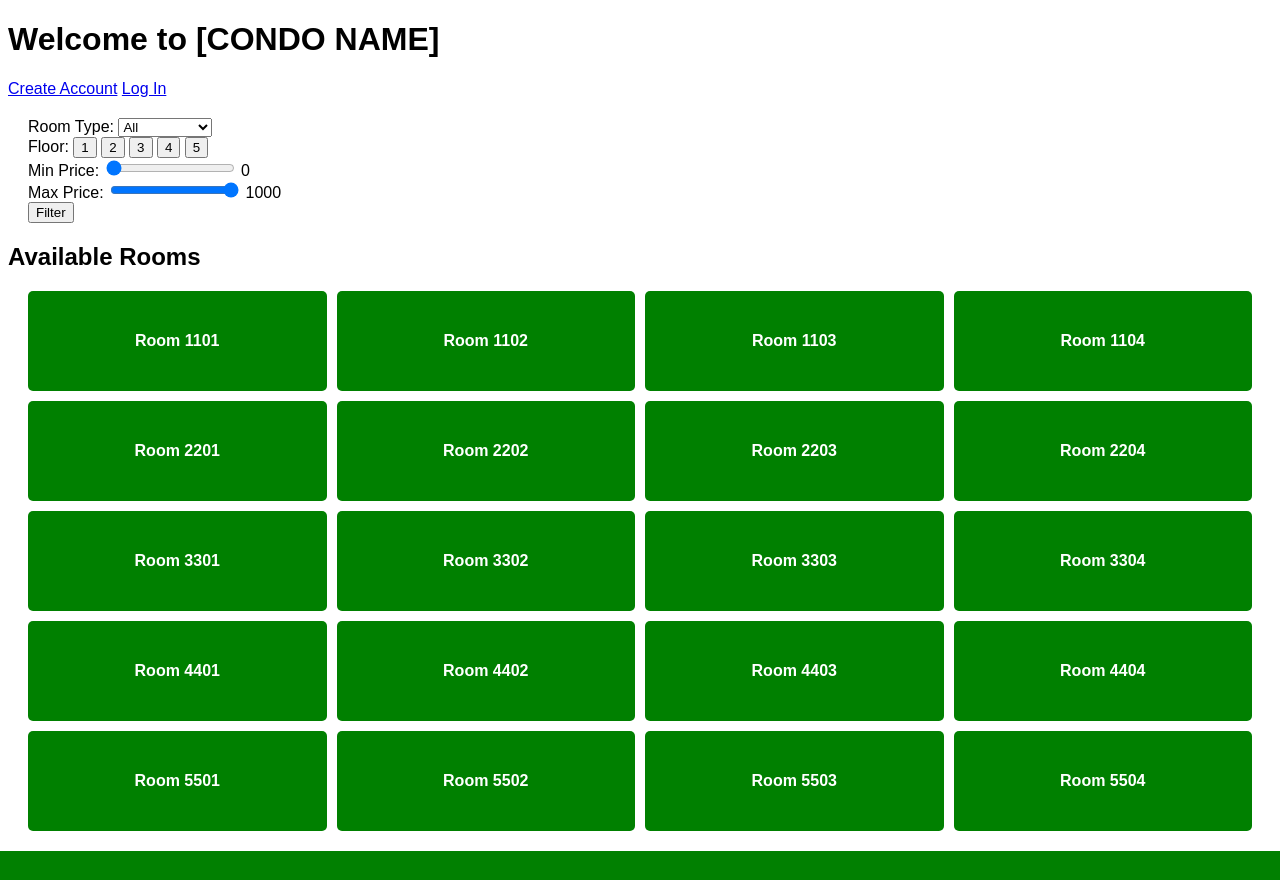
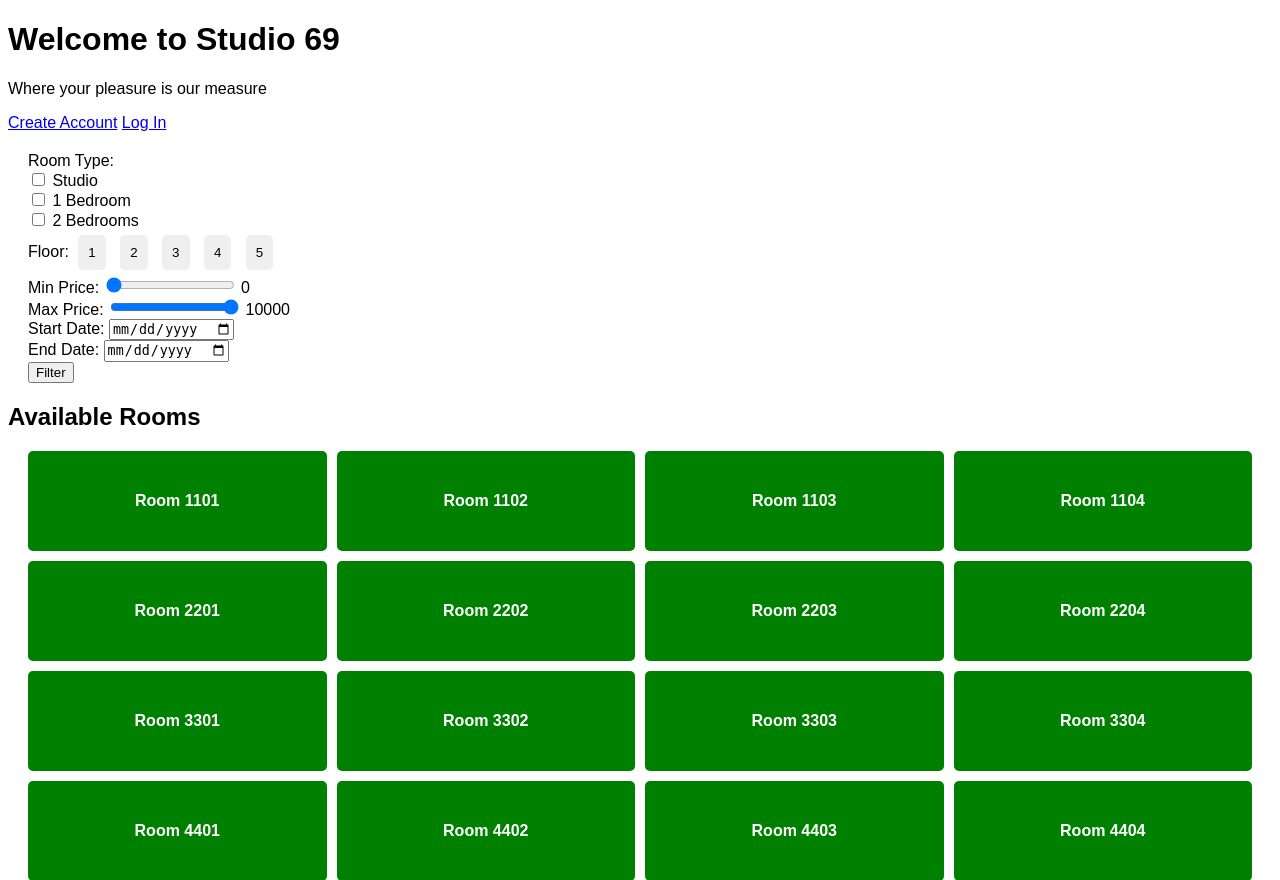
Before and after one commit to andrequiokeles/ITMGT25_Project, a Django app: page / in a window 1280 px wide. Shown: the top 880 px of the page. Before the commit the page ends 851 px from the top, so only its background shows below. Run offline with Django 5.2, Linux system fonts and the light colour scheme; data comes from the database, SQL or seed files in the repository; both versions use the stored data as it was after the commit.

Commit message:
project updates

```diff
--- a/condo_reservation/reservations/models.py
+++ b/condo_reservation/reservations/models.py
@@ -1,5 +1,6 @@
 from django.db import models
 from django.contrib.auth.models import User
+from datetime import date
 
 class Room(models.Model):
     ROOM_TYPES = (
@@ -10,16 +11,31 @@ class Room(models.Model):
 
     type = models.CharField(max_length=20, choices=ROOM_TYPES)
     floor = models.IntegerField()
-    unit = models.CharField(max_length=3)  # New field for unit
+    unit = models.CharField(max_length=3)
     price = models.DecimalField(max_digits=10, decimal_places=2)
     is_booked = models.BooleanField(default=False)
-    images = models.JSONField(default=list)  # Store image URLs
+    images = models.JSONField(default=list)
 
     def __str__(self):
-        return f"{self.type} on floor {self.floor} - Unit {self.unit} - ${self.price}"
+        return f"{self.type} on floor {self.floor} - Unit {self.unit} - ₱{self.price}"
+
+    def is_available(self, start_date, end_date):
+        bookings = self.booking_set.filter(
+            models.Q(start_date__lte=end_date) & models.Q(end_date__gte=start_date)
+        )
+        return not bookings.exists()
 
 class Booking(models.Model):
     user = models.ForeignKey(User, on_delete=models.CASCADE)
     room = models.ForeignKey(Room, on_delete=models.CASCADE)
     start_date = models.DateField()
     end_date = models.DateField()
+
+    def save(self, *args, **kwargs):
+        if self.start_date < date.today():
+            raise ValueError("Start date cannot be in the past.")
+        if self.end_date <= self.start_date:
+            raise ValueError("End date must be after start date.")
+        if not self.room.is_available(self.start_date, self.end_date):
+            raise ValueError("The room is not available for the selected dates.")
+        super().save(*args, **kwargs)
--- a/condo_reservation/reservations/templates/reservations/home.html
+++ b/condo_reservation/reservations/templates/reservations/home.html
@@ -2,7 +2,7 @@
 <!DOCTYPE html>
 <html>
 <head>
-    <title>Welcome to YO MAMA</title>
+    <title>Welcome to Studio 69</title>
     <style>
         body {
             font-family: Arial, sans-serif;
@@ -32,41 +32,62 @@
         .unavailable {
             background-color: red;
         }
+        .floor-button {
+            padding: 10px;
+            margin: 5px;
+            border: none;
+            border-radius: 5px;
+            cursor: pointer;
+        }
+        .selected {
+            background-color: green;
+            color: white;
+        }
     </style>
 </head>
 <body>
-    <h1>Welcome to [CONDO NAME]</h1>
+    <h1>Welcome to Studio 69</h1>
+    <p>Where your pleasure is our measure</p>
     <a href="{% url 'register' %}">Create Account</a>
     <a href="{% url 'login' %}">Log In</a>
 
     <div class="filter-container">
-        <form action="{% url 'filter_rooms' %}" method="get">
-            <label for="type">Room Type:</label>
-            <select name="type" id="type">
-                <option value="">All</option>
-                <option value="studio">Studio</option>
-                <option value="1-bed">1 Bedroom</option>
-                <option value="2-bed">2 Bedrooms</option>
-            </select>
+        <form id="filter-form" action="{% url 'filter_rooms' %}" method="get">
+            <div>
+                <label>Room Type:</label><br>
+                <label><input type="checkbox" name="room_types" value="studio"> Studio</label><br>
+                <label><input type="checkbox" name="room_types" value="1-bed"> 1 Bedroom</label><br>
+                <label><input type="checkbox" name="room_types" value="2-bed"> 2 Bedrooms</label><br>
+            </div>
 
             <div>
                 <label>Floor:</label>
-                <button type="submit" name="floor" value="1">1</button>
-                <button type="submit" name="floor" value="2">2</button>
-                <button type="submit" name="floor" value="3">3</button>
-                <button type="submit" name="floor" value="4">4</button>
-                <button type="submit" name="floor" value="5">5</button>
+                <button type="button" class="floor-button" data-floor="1">1</button>
+                <button type="button" class="floor-button" data-floor="2">2</button>
+                <button type="button" class="floor-button" data-floor="3">3</button>
+                <button type="button" class="floor-button" data-floor="4">4</button>
+                <button type="button" class="floor-button" data-floor="5">5</button>
+                <input type="hidden" name="floors" id="floors">
             </div>
 
             <div>
                 <label for="min_price">Min Price:</label>
-                <input type="range" name="min_price" id="min_price" min="0" max="1000" step="10" value="0">
+                <input type="range" name="min_price" id="min_price" min="0" max="10000" step="10" value="0">
                 <span id="min_price_value">0</span>
             </div>
             <div>
                 <label for="max_price">Max Price:</label>
-                <input type="range" name="max_price" id="max_price" min="0" max="1000" step="10" value="1000">
-                <span id="max_price_value">1000</span>
+                <input type="range" name="max_price" id="max_price" min="0" max="10000" step="10" value="10000">
+                <span id="max_price_value">10000</span>
+            </div>
+
+            <div>
+                <label for="start_date">Start Date:</label>
+                <input type="date" name="start_date" id="start_date" required>
+            </div>
+            <div>
+                <label for="end_date">End Date:</label>
+                <input type="date" name="end_date" id="end_date" required>
             </div>
 
             <button type="submit">Filter</button>
@@ -83,6 +104,11 @@
     </div>
 
     <script>
+        // Set minimum date for start date input
+        const today = new Date().toISOString().split('T')[0];
+        document.getElementById('start_date').setAttribute('min', today);
+        document.getElementById('end_date').setAttribute('min', today);
+
         const minPriceInput = document.getElementById('min_price');
         const minPriceValue = document.getElementById('min_price_value');
         minPriceInput.oninput = function() {
@@ -94,6 +120,42 @@
         maxPriceInput.oninput = function() {
             maxPriceValue.innerText = this.value;
         }
+
+        const floorButtons = document.querySelectorAll('.floor-button');
+        const floorsInput = document.getElementById('floors');
+        let selectedFloors = [];
+
+        floorButtons.forEach(button => {
+            button.addEventListener('click', function() {
+                const floor = this.getAttribute('data-floor');
+                if (selectedFloors.includes(floor)) {
+                    selectedFloors = selectedFloors.filter(f => f !== floor);
+                    this.classList.remove('selected');
+                } else {
+                    selectedFloors.push(floor);
+                    this.classList.add('selected');
+                }
+                floorsInput.value = selectedFloors.join(',');
+            });
+        });
+
+        // Add event listeners to enforce date validation
+        const startDateInput = document.getElementById('start_date');
+        const endDateInput = document.getElementById('end_date');
+
+        startDateInput.addEventListener('change', function() {
+            const startDate = new Date(this.value);
+            endDateInput.setAttribute('min', this.value);
+        });
+
+        endDateInput.addEventListener('change', function() {
+            const startDate = new Date(startDateInput.value);
+            const endDate = new Date(this.value);
+            if (endDate <= startDate) {
+                alert("End date must be after the start date.");
+                this.value = '';
+            }
+        });
     </script>
 </body>
 </html>
--- a/condo_reservation/reservations/urls.py
+++ b/condo_reservation/reservations/urls.py
@@ -3,7 +3,7 @@ from . import views
 
 urlpatterns = [
     path('', views.home, name='home'),
-    path('filter/', views.filter_rooms, name='filter_rooms'),
+    path('filter/', views.filter_rooms, name='filter_rooms'),  # This is for filtering rooms
     path('register/', views.register, name='register'),
     path('login/', views.user_login, name='login'),
     path('room/<int:room_id>/', views.room_detail, name='room_detail'),
--- a/condo_reservation/reservations/views.py
+++ b/condo_reservation/reservations/views.py
@@ -16,22 +16,30 @@ def room_detail(request, room_id):
     return render(request, 'reservations/room_detail.html', {'room': room})
 
 def filter_rooms(request):
-    if request.method == 'GET':
-        room_type = request.GET.get('type', '')
-        floor = request.GET.get('floor', '')
-        min_price = request.GET.get('min_price', 0)
-        max_price = request.GET.get('max_price', 1000000)
+    room_types = request.GET.getlist('room_types')
+    floors = request.GET.get('floors', '').split(',')
+    min_price = request.GET.get('min_price', 0)
+    max_price = request.GET.get('max_price', 10000)
+    start_date = request.GET.get('start_date')
+    end_date = request.GET.get('end_date')
 
-        filters = Q(is_booked=False)
+    rooms = Room.objects.all()
 
-        if room_type:
-            filters &= Q(type=room_type)
-        if floor:
-            filters &= Q(floor=floor)
-        filters &= Q(price__gte=min_price, price__lte=max_price)
+    if room_types:
+        rooms = rooms.filter(type__in=room_types)
+    if floors and floors != ['']:
+        rooms = rooms.filter(floor__in=floors)
+    if min_price:
+        rooms = rooms.filter(price__gte=min_price)
+    if max_price:
+        rooms = rooms.filter(price__lte=max_price)
+    if start_date and end_date:
+        start_date = datetime.strptime(start_date, '%Y-%m-%d').date()
+        end_date = datetime.strptime(end_date, '%Y-%m-%d').date()
+        available_rooms = [room for room in rooms if room.is_available(start_date, end_date)]
+        rooms = Room.objects.filter(id__in=[room.id for room in available_rooms])
 
-        rooms = Room.objects.filter(filters).distinct()
-        return render(request, 'reservations/home.html', {'rooms': rooms})
+    return render(request, 'reservations/home.html', {'rooms': rooms})
 
 def register(request):
     if request.method == 'POST':
```
Also changed, not shown: condo_reservation/db.sqlite3, condo_reservation/reservations/migrations/0003_auto_20240715_1657.py (added), condo_reservation/reservations/migrations/0004_merge_0002_room_unit_0003_auto_20240715_1657.py (added).
